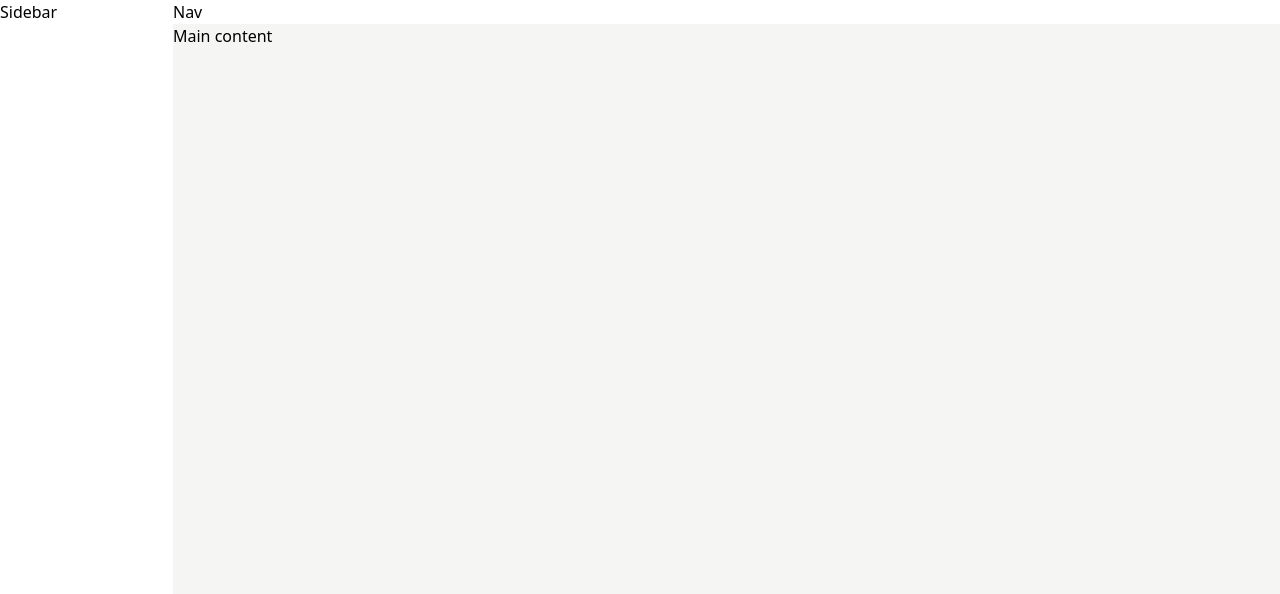
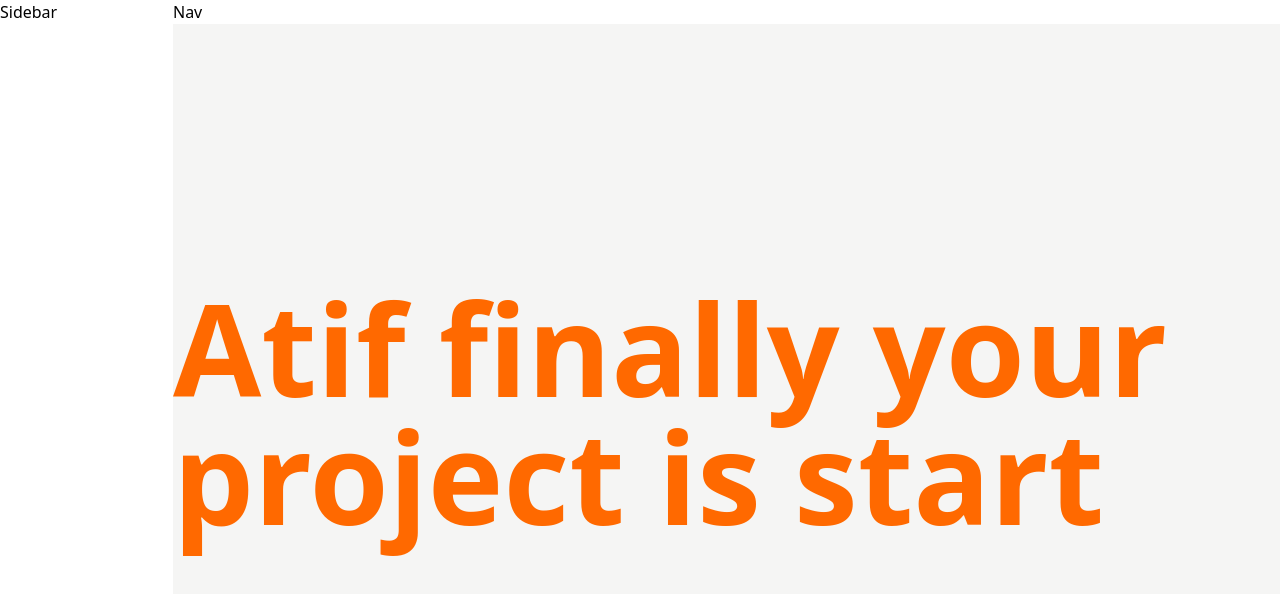
Before and after one commit to Abdullah5326/almakt-transport-frontend, a React (Vite) app: page / in a window 1280 px wide. Shown: the top 594 px of the page. Built offline with nearby package versions, Linux system fonts and the light colour scheme.

Commit message:
added the creater name

```diff
--- a/src/pages/Layout.jsx
+++ b/src/pages/Layout.jsx
@@ -6,7 +6,9 @@ function Layout() {
       </sidebar>
       <div className="flex flex-col w-full">
         <nav className="">Nav</nav>
-        <main className="bg-stone-100 h-full w-full ">Main content</main>
+        <main className="bg-stone-100 h-full w-full flex justify-center items-center text-9xl text-orange-500 font-bold">
+          Atif finally your project is start
+        </main>
       </div>
     </div>
   );
```
Also changed, not shown: 1 other file (tests, documents, lock files or other folders).
